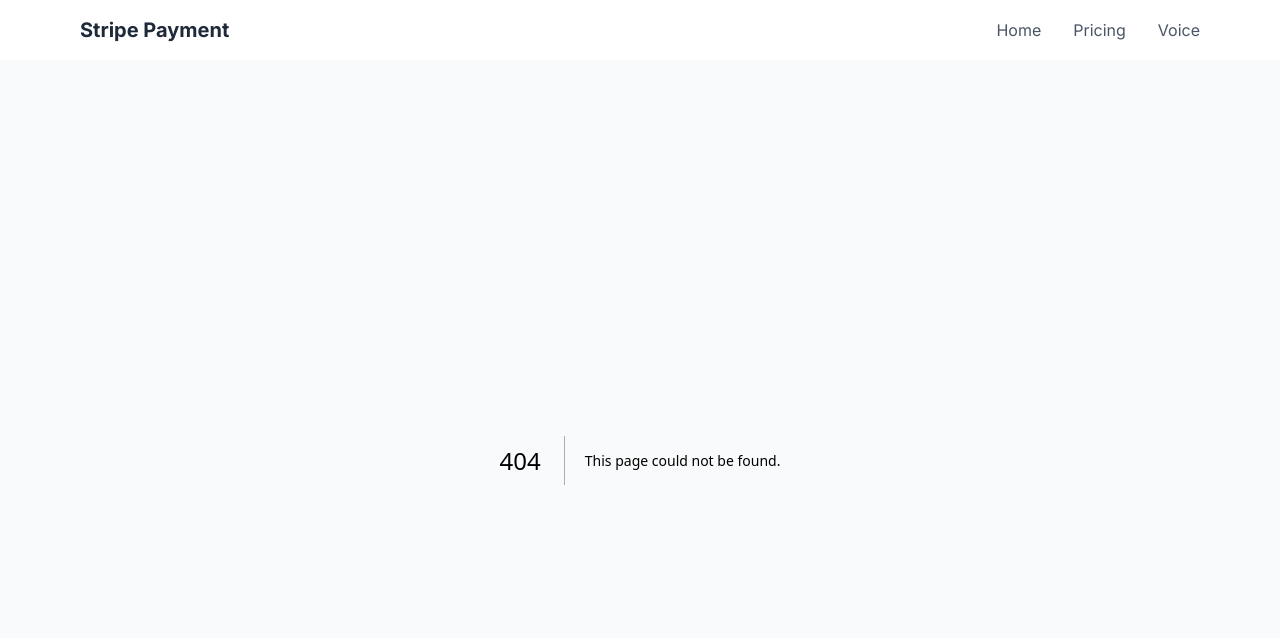
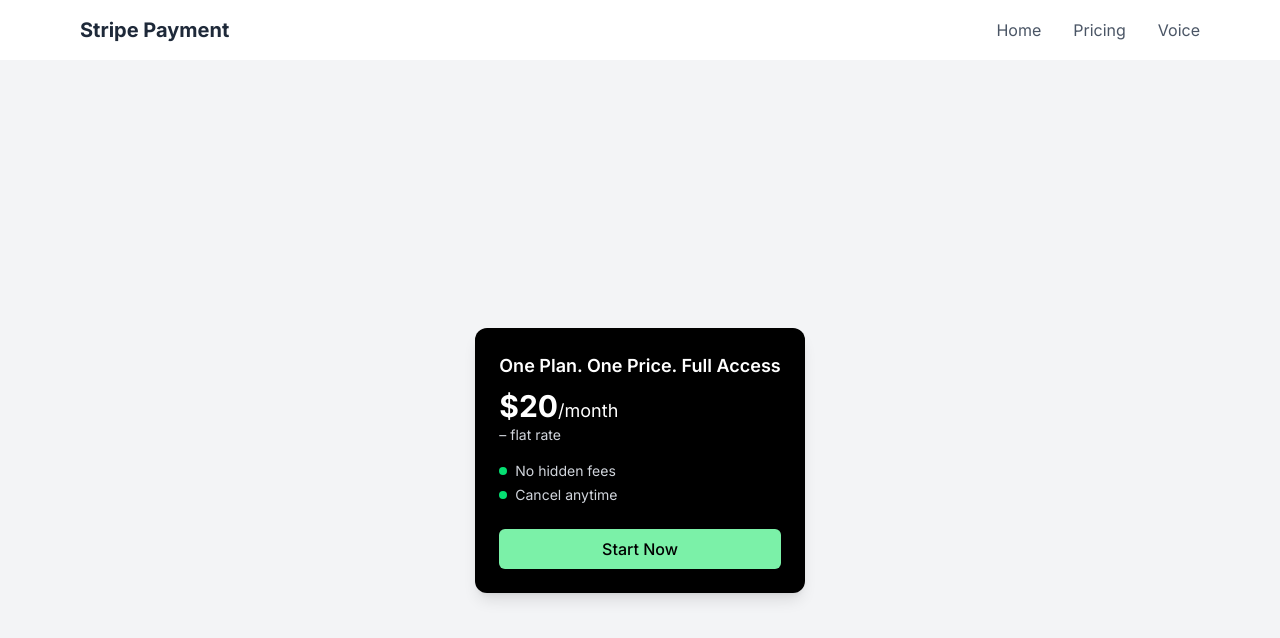
Before and after one commit to mdabdulkyum1/stripe-payment, a Next.js app: page /subscription in a window 1280 px wide. Before the commit this address had no page. Shown: the top 638 px of the page. Built offline with nearby package versions, Linux system fonts and the light colour scheme.

Commit message:
add file

```diff
--- /dev/null
+++ b/src/app/lib/api.ts
@@ -0,0 +1,23 @@
+// lib/api.ts
+const BASE_URL = "http://localhost:1008/api/v1";
+const TEST_TOKEN = "eyJhbGciOiJIUzI1NiIsInR5cCI6IkpXVCJ9.eyJpZCI6IjY4OWQ3Y2Y4ZmRjZmI1NjJkNzQzZGFkZSIsImVtYWlsIjoia3l1bW1kYWJkdWxAZ21haWwuY29tIiwicm9sZSI6IlVTRVIiLCJpYXQiOjE3NTUxNTUwNTMsImV4cCI6MTc1Nzc0NzA1M30.RkAtcf4MGnR8-3UiSsP_MIBQu5oRwdiB4y0AhCK5JqM";
+
+export async function fetchWithAuth(
+  endpoint: string,
+  options: RequestInit = {}
+) {
+  const res = await fetch(`${BASE_URL}${endpoint}`, {
+    ...options,
+    headers: {
+      "Content-Type": "application/json",
+      Authorization: `Bearer ${TEST_TOKEN}`,
+      ...(options.headers || {}),
+    },
+  });
+
+  if (!res.ok) {
+    throw new Error(`API error: ${res.status}`);
+  }
+
+  return res.json();
+}
--- /dev/null
+++ b/src/app/subscription/components/SubscriptionCard.tsx
@@ -0,0 +1,40 @@
+// components/PricingCard.tsx
+import React from "react";
+
+interface PricingCardProps {
+  onStart: () => void;
+}
+
+const PricingCard: React.FC<PricingCardProps> = ({ onStart }) => {
+  return (
+    <div className="bg-black text-white p-6 rounded-xl shadow-lg max-w-sm mx-auto">
+      <h3 className="text-lg font-semibold mb-2">
+        One Plan. One Price. Full Access
+      </h3>
+      <p className="text-3xl font-bold">
+        $20<span className="text-lg font-normal">/month</span>
+      </p>
+      <p className="text-sm text-gray-300 mb-4">– flat rate</p>
+
+      <ul className="space-y-1 text-sm text-gray-300 mb-6">
+        <li className="flex items-center space-x-2">
+          <span className="w-2 h-2 bg-green-400 rounded-full"></span>
+          <span>No hidden fees</span>
+        </li>
+        <li className="flex items-center space-x-2">
+          <span className="w-2 h-2 bg-green-400 rounded-full"></span>
+          <span>Cancel anytime</span>
+        </li>
+      </ul>
+
+      <button
+        onClick={onStart}
+        className="bg-green-300 text-black font-medium py-2 px-6 rounded-md w-full hover:bg-green-400 transition"
+      >
+        Start Now
+      </button>
+    </div>
+  );
+};
+
+export default PricingCard;
--- /dev/null
+++ b/src/app/subscription/page.tsx
@@ -0,0 +1,34 @@
+"use client";
+
+import { fetchWithAuth } from "../lib/api";
+import PricingCard from "./components/SubscriptionCard";
+
+
+
+export default function SubscriptionPage() {
+  const handleSubscribe = async () => {
+    try {
+      const res = await fetchWithAuth("/subscription/create-checkout-session", {
+        method: "POST",
+        body: JSON.stringify({
+          successUrl: "http://localhost:3000/subscription/success",
+          cancelUrl: "http://localhost:3000/subscription/cancel",
+        }),
+      });
+
+      console.log("Checkout session created:", res);
+
+      if (res?.success) {
+        window.location.href = res?.data?.url;
+      }
+    } catch (err) {
+      console.error("Error creating checkout session:", err);
+    }
+  };
+
+  return (
+    <div className="min-h-screen flex items-center justify-center bg-gray-100">
+      <PricingCard onStart={handleSubscribe} />
+    </div>
+  );
+}
```
